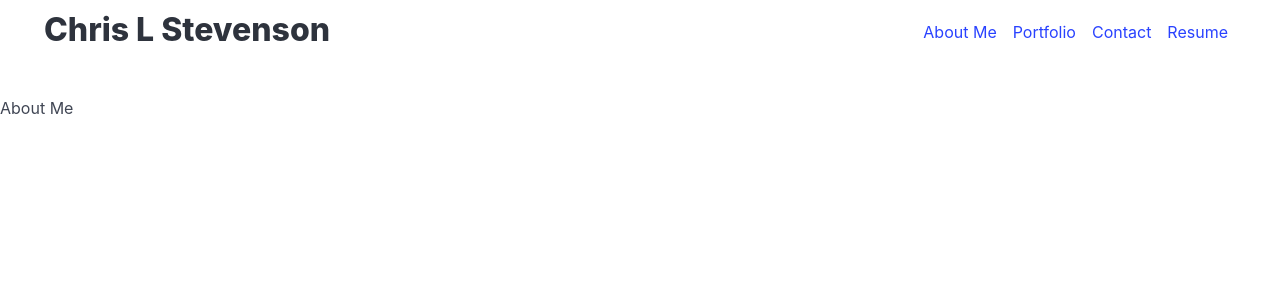
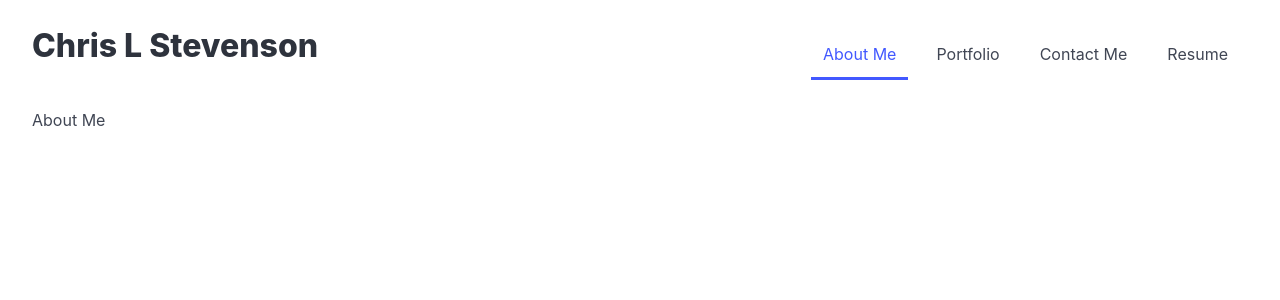
Before and after one commit to clstevenson/my-dev-portfolio, a React (Vite) app: page / in a window 1280 px wide. Shown: the top 300 px of the page. Built offline with nearby package versions, Linux system fonts and the light colour scheme.

Commit message:
Enhance navbar showing active tab

```diff
--- a/index.html
+++ b/index.html
@@ -6,7 +6,7 @@
     <meta name="viewport" content="width=device-width, initial-scale=1.0" />
     <title>My Development Portfolio</title>
   </head>
-  <body>
+  <body class="container is-fluid">
     <div id="root"></div>
     <script type="module" src="/src/main.jsx"></script>
   </body>
--- a/src/components/Navigation.jsx
+++ b/src/components/Navigation.jsx
@@ -1,14 +1,50 @@
+import { Link, useLocation } from 'react-router-dom';
+
 export default function Navigation() {
+
+  // navigational links
+  const navLinks = [
+    {
+      id: crypto.randomUUID(),
+      label: 'About Me',
+      href: '/',
+    },
+    {
+      id: crypto.randomUUID(),
+      label: 'Portfolio',
+      href: '/Portfolio',
+    },
+    {
+      id: crypto.randomUUID(),
+      label: 'Contact Me',
+      href: '/Contact',
+    },
+    {
+      id: crypto.randomUUID(),
+      label: 'Resume',
+      href: '/Resume',
+    },
+  ];
+
+  // get the current page to highlight the correct link tab
+  const currentPage = useLocation().pathname;
+
   return (
-    <header className='container is-fluid columns'>
-      <h1 className='title column is-vcentered'>
+    <header className='columns my-2 is-vcentered'>
+      <h1 className='title column mt-2'>
         Chris L Stevenson
       </h1>
-      <ul className='navbar column is-vcentered'>
-        <li><a href="/">About Me</a></li>
-        <li><a href="/Portfolio">Portfolio</a></li>
-        <li><a href="/Contact">Contact</a></li>
-        <li><a href="/Resume">Resume</a></li>
+      <ul className='navbar column'>
+        {navLinks.map(link => (
+          <li key={link.id}>
+            <Link
+              to={link.href}
+              className={currentPage === link.href ? 'navbar-item is-tab is-active' : 'navbar-item is-tab'}
+            >
+              {link.label}
+            </Link>
+          </li>
+        ))}
       </ul>
     </header>
   )
--- a/src/main.jsx
+++ b/src/main.jsx
@@ -15,6 +15,7 @@ const router = createBrowserRouter([
   {
     path: '/',
     element: <App />,
+    // TODO: add "page not found" page
     // errorElement: <Error />,
     children: [
       {
```
